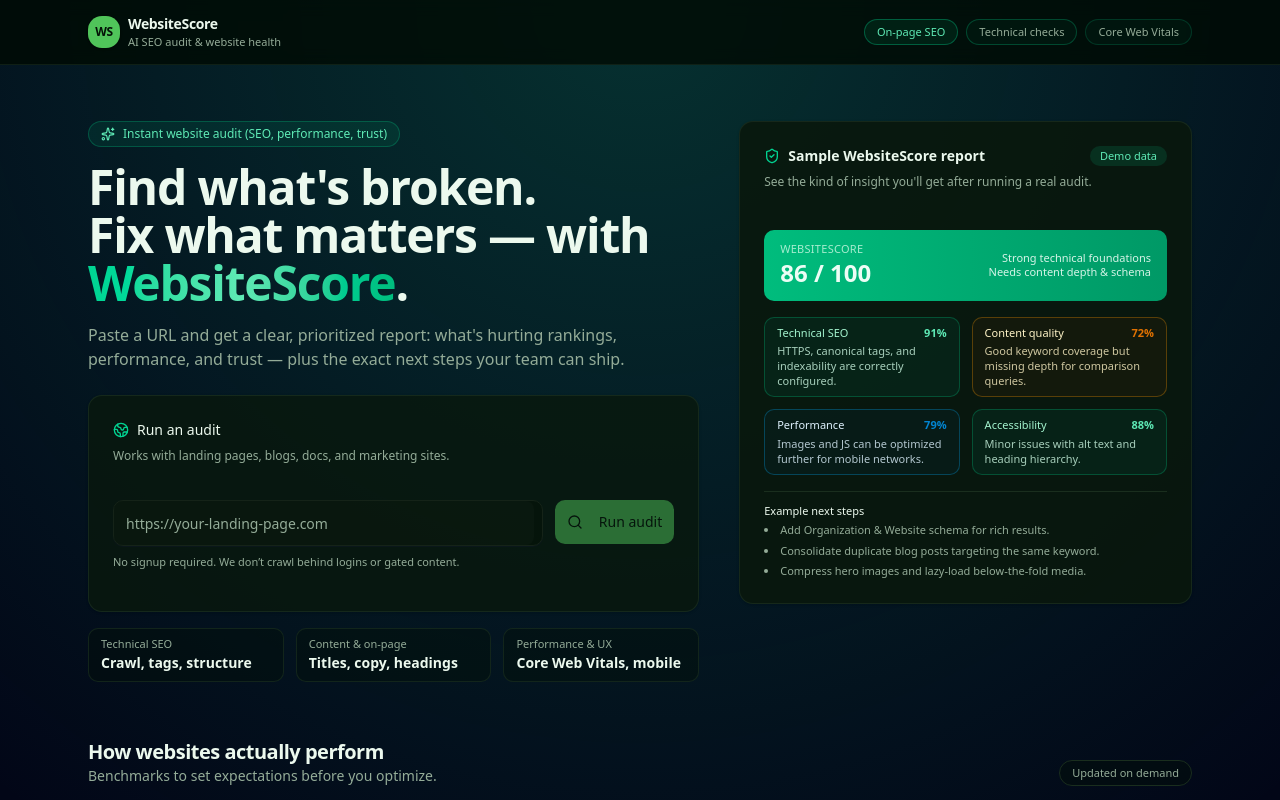
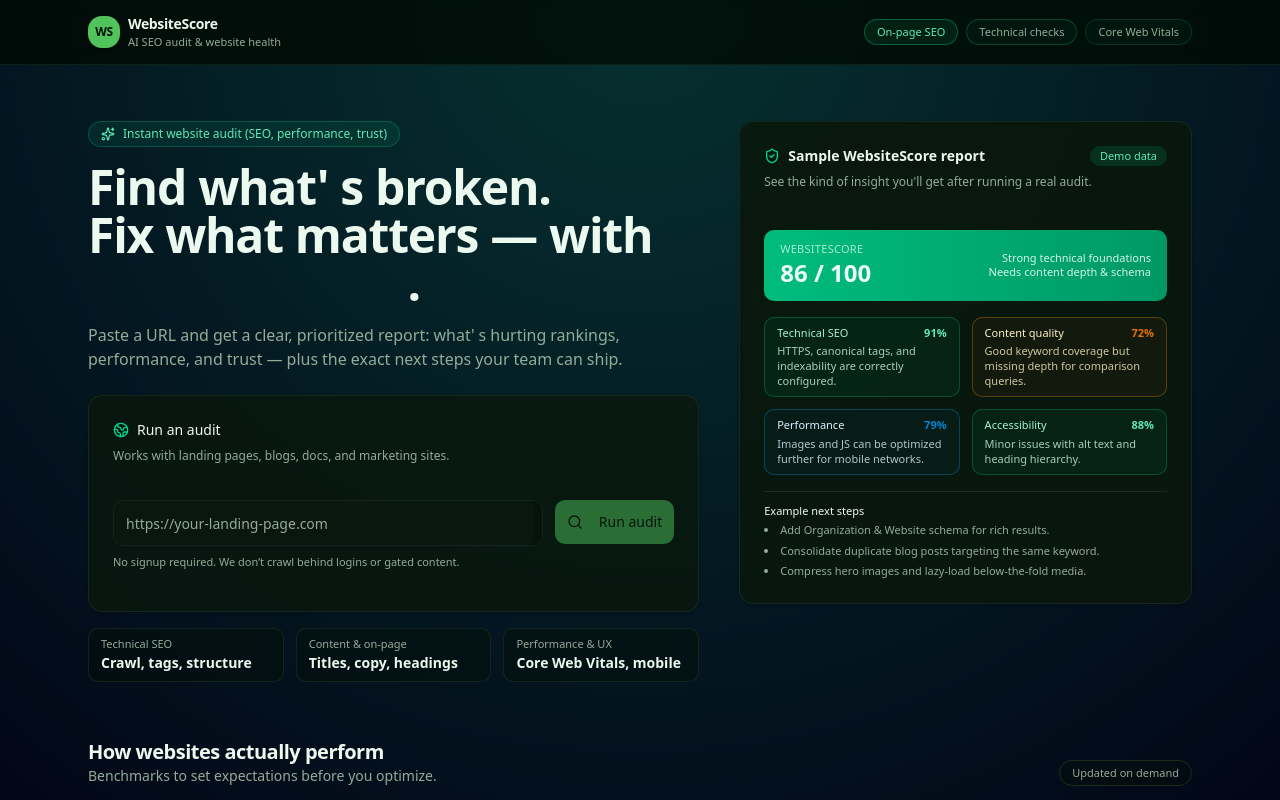
Before and after one commit to omk-66/seo-analyzer, a Next.js app: page / in a window 1280 px wide. Shown: the top 800 px of the page. Built offline with nearby package versions, Linux system fonts and the light colour scheme.

Commit message:
add text rewel effect

```diff
--- a/app/page.tsx
+++ b/app/page.tsx
@@ -1,6 +1,7 @@
 'use client'
 
 import { useState, useMemo } from 'react'
+import { motion } from 'framer-motion'
 import {
   Search,
   Loader2,
@@ -20,6 +21,55 @@
 import { Card, CardContent, CardHeader, CardTitle, CardDescription } from '@/components/ui/card'
 import { Alert, AlertDescription } from '@/components/ui/alert'
 import { SEOAnalysisTabbed } from '@/components/seo-analysis-tabbed'
+
+// Text reveal animation component
+const AnimatedText = ({ text }: { text: string }) => {
+  const words = text.match(/[\p{L}\p{N}]+[^\s\p{L}\p{N}]?|[^\s]/gu) || []
+
+  const containerVariants = {
+    hidden: { opacity: 0 },
+    visible: (i = 1) => ({
+      opacity: 1,
+      transition: { staggerChildren: 0.1, delayChildren: 0.04 * i },
+    }),
+  }
+
+  const childVariants = {
+    hidden: {
+      opacity: 0,
+      y: 20,
+      filter: "blur(10px)",
+    },
+    visible: {
+      opacity: 1,
+      y: 0,
+      filter: "blur(0px)",
+    },
+  }
+
+  return (
+    <motion.div
+      variants={containerVariants}
+      initial="hidden"
+      animate="visible"
+      style={{ display: "inline-block" }}
+    >
+      {words.map((word, index) => (
+        <motion.span
+          key={index}
+          variants={childVariants}
+          transition={{
+            duration: 0.8,
+            ease: [0.25, 0.46, 0.45, 0.94],
+          }}
+          style={{ marginRight: "0.25em", display: "inline-block" }}
+        >
+          {word}
+        </motion.span>
+      ))}
+    </motion.div>
+  )
+}
 
 export default function Home() {
   const [domain, setDomain] = useState('')
@@ -120,16 +170,16 @@
             </div>
 
             <h1 className="text-3xl md:text-4xl lg:text-5xl font-semibold tracking-tight text-foreground mb-4">
-              Find what&apos;s broken.
-              <br className="hidden sm:block" /> Fix what matters — with{' '}
+              <AnimatedText text="Find what's broken." />
+              <br className="hidden sm:block" />{' '}
+              <AnimatedText text="Fix what matters — with" />{' '}
               <span className="bg-linear-to-r from-emerald-400 via-emerald-300 to-emerald-500 bg-clip-text text-transparent">
-                WebsiteScore
+                <AnimatedText text="WebsiteScore" />
               </span>
               .
             </h1>
             <p className="text-sm md:text-base text-muted-foreground max-w-xl mb-6">
-              Paste a URL and get a clear, prioritized report: what&apos;s hurting rankings, performance, and trust —
-              plus the exact next steps your team can ship.
+              <AnimatedText text="Paste a URL and get a clear, prioritized report: what's hurting rankings, performance, and trust — plus the exact next steps your team can ship." />
             </p>
 
             <Card className="border border-border/80 bg-card/80 shadow-sm mb-4">
--- /dev/null
+++ b/components/ui/marquee.tsx
@@ -0,0 +1,74 @@
+import { ComponentPropsWithoutRef } from "react"
+
+import { cn } from "@/lib/utils"
+
+interface MarqueeProps extends ComponentPropsWithoutRef<"div"> {
+  /**
+   * Optional CSS class name to apply custom styles
+   */
+  className?: string
+  /**
+   * Whether to reverse the animation direction
+   * @default false
+   */
+  reverse?: boolean
+  /**
+   * Whether to pause the animation on hover
+   * @default false
+   */
+  pauseOnHover?: boolean
+  /**
+   * Content to be displayed in the marquee
+   */
+  children: React.ReactNode
+  /**
+   * Whether to animate vertically instead of horizontally
+   * @default false
+   */
+  vertical?: boolean
+  /**
+   * Number of times to repeat the content
+   * @default 4
+   */
+  repeat?: number
+}
+
+export function Marquee({
+  className,
+  reverse = false,
+  pauseOnHover = false,
+  children,
+  vertical = false,
+  repeat = 4,
+  ...props
+}: MarqueeProps) {
+  return (
+    <div
+      {...props}
+      className={cn(
+        "group flex [gap:var(--gap)] overflow-hidden p-2 [--duration:40s] [--gap:1rem]",
+        {
+          "flex-row": !vertical,
+          "flex-col": vertical,
+        },
+        className
+      )}
+    >
+      {Array(repeat)
+        .fill(0)
+        .map((_, i) => (
+          <div
+            key={i}
+            className={cn("flex shrink-0 justify-around [gap:var(--gap)]", {
+              "animate-marquee flex-row": !vertical,
+              "animate-marquee-vertical flex-col": vertical,
+              "group-hover:[animation-play-state:paused]": pauseOnHover,
+              "[animation-direction:reverse]": reverse,
+            })}
+          >
+            {children}
+          </div>
+        ))}
+    </div>
+  )
+}
```
